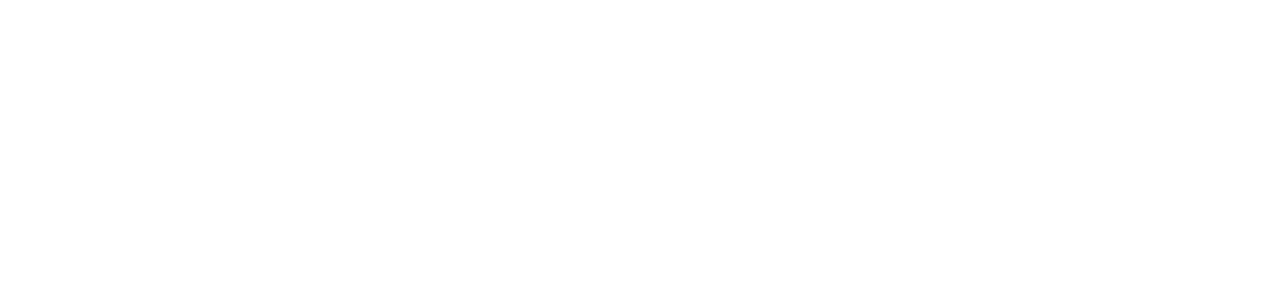
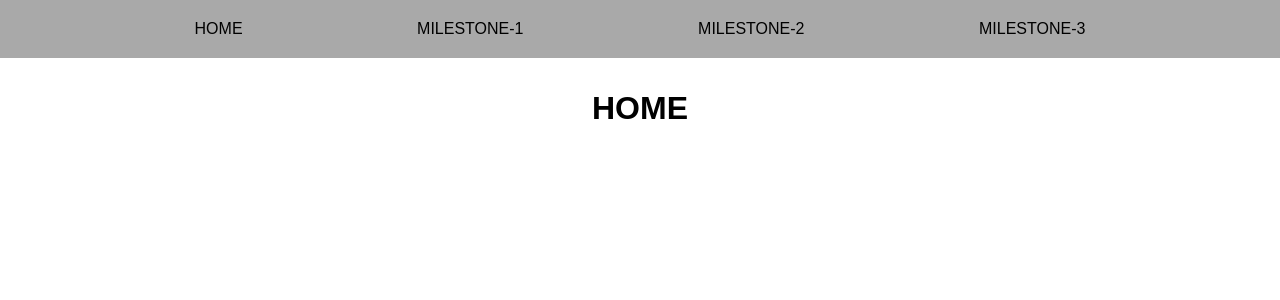
Before and after one commit to bellaviagabriele03/ex-react-useref-signup, a React (Vite) app: page / in a window 1280 px wide. Shown: the top 300 px of the page. Built offline with nearby package versions, Linux system fonts and the light colour scheme.

Commit message:
Feat: pages, react-router, header for navigation,

```diff
--- a/package.json
+++ b/package.json
@@ -11,7 +11,8 @@
   },
   "dependencies": {
     "react": "^19.2.6",
-    "react-dom": "^19.2.6"
+    "react-dom": "^19.2.6",
+    "react-router-dom": "^7.15.0"
   },
   "devDependencies": {
     "@eslint/js": "^10.0.1",
--- a/src/App.jsx
+++ b/src/App.jsx
@@ -1,12 +1,25 @@
-import { useState } from 'react'
+import { BrowserRouter, Routes, Route } from "react-router-dom"
+import DefaultLayout from "./layouts/DefaultLayout"
+import MileStone1 from "./pages/MileStone1"
+import MileStone2 from "./pages/MileStone2"
+import MileStone3 from "./pages/MileStone3"
+import Home from "./pages/Home"
+function App() {
 
-function App() {
-  const [count, setCount] = useState(0)
 
   return (
-    <>
+    <BrowserRouter>
 
-    </>
+      <Routes>
+        <Route path="/" element={<DefaultLayout />}>
+          <Route path="/" element={<Home />} />
+          <Route path="/milestone1" element={<MileStone1 />} />
+          <Route path="/milestone2" element={<MileStone2 />} />
+          <Route path="/milestone3" element={<MileStone3 />} />
+        </Route>
+
+      </Routes>
+    </BrowserRouter>
   )
 }
 
--- /dev/null
+++ b/src/components/Header.jsx
@@ -0,0 +1,27 @@
+import { NavLink, Link } from "react-router-dom"
+
+
+export default function Header() {
+
+
+    const links = [
+        { name: "HOME", path: "/" },
+        { name: "MILESTONE-1", path: "/milestone1" },
+        { name: "MILESTONE-2", path: "/milestone2" },
+        { name: "MILESTONE-3", path: "/milestone3" },
+    ]
+
+
+    return (
+        <header>
+            <div className="box-link">
+                {links.map((l, i) => (
+                    <Link
+                        key={i}
+                        className=""
+                        to={l.path}>{l.name}</Link>
+                ))}
+            </div>
+        </header>
+    )
+}
--- a/src/index.css
+++ b/src/index.css
@@ -0,0 +1,51 @@
+* {
+    margin: 0;
+    padding: 0;
+    box-sizing: border-box;
+}
+
+body {
+    font-family: sans-serif;
+
+}
+
+a {
+    text-decoration: none;
+    color: inherit;
+    cursor: pointer;
+}
+
+.container {
+    width: 80%;
+    margin: 0 auto;
+    max-width: 800px;
+    margin-top: 90px;
+}
+
+.box-link {
+    padding: 20px;
+    display: flex;
+    justify-content: space-evenly;
+    align-items: center;
+    background-color: darkgray;
+
+}
+
+
+header {
+    position: fixed;
+    top: 0;
+    right: 0;
+    left: 0;
+}
+
+
+
+.box-link a:hover {
+    color: crimson;
+}
+
+.title {
+    text-align: center;
+
+}
--- /dev/null
+++ b/src/layouts/DefaultLayout.jsx
@@ -0,0 +1,14 @@
+import Header from "../components/Header"
+import { Outlet } from "react-router-dom"
+
+
+export default function DefaultLayout() {
+    return (
+        <>
+            <Header />
+            <main>
+                <Outlet />
+            </main>
+        </>
+    )
+}
--- /dev/null
+++ b/src/pages/Home.jsx
@@ -0,0 +1,8 @@
+export default function Home() {
+    return (
+        <div className="container">
+            <h1 className="title">HOME</h1>
+        </div>
+
+    )
+}
--- /dev/null
+++ b/src/pages/MileStone1.jsx
@@ -0,0 +1,8 @@
+export default function MileStone1() {
+    return (
+        <div className="container">
+            <h1 className="title">MILE STONE 1</h1>
+        </div>
+
+    )
+}
--- /dev/null
+++ b/src/pages/MileStone2.jsx
@@ -0,0 +1,7 @@
+export default function MileStone2() {
+    return (
+        <div className="container">
+            <h1 className="title">MILE STONE 2</h1>
+        </div>
+    )
+}
--- /dev/null
+++ b/src/pages/MileStone3.jsx
@@ -0,0 +1,7 @@
+export default function MileStone3() {
+    return (
+        <div className="container">
+            <h1 className="title">MILE STONE 3</h1>
+        </div>
+    )
+}
```
Also changed, not shown: 1 other file (tests, documents, lock files or other folders).
